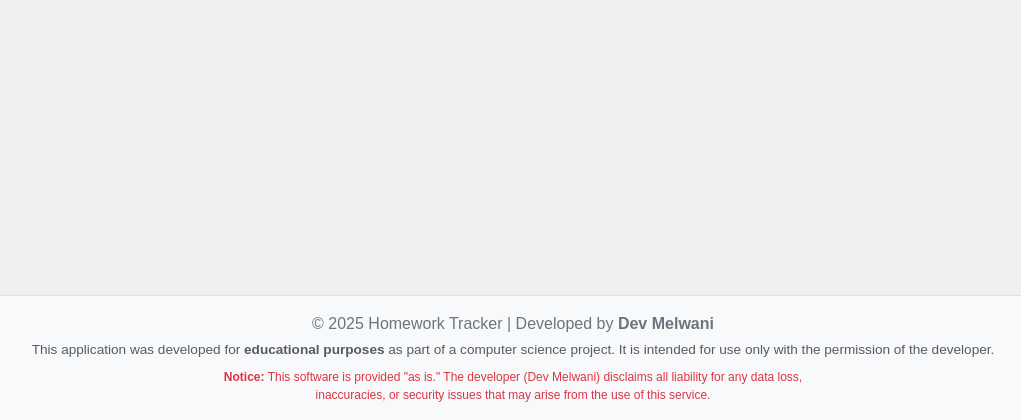
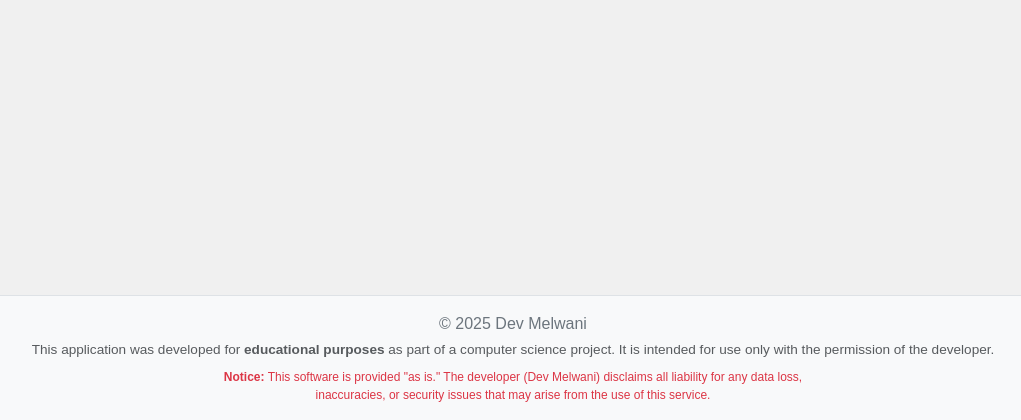
Before and after one commit to damelwani/homework, a Flask app: page / in a window 1280 px wide. Shown: the part 380-800 px from the top of the page, without its empty margins (127-1148 px from the left). Run offline with Flask 3, Linux system fonts and the light colour scheme; the visitor is signed in with stand-in values (Sample User, id 1); some libraries are stand-ins or nearby versions.

Commit message:
Modify footer copyright text
Updated footer text to remove 'Homework Tracker'.

```diff
--- a/templates/layout.html
+++ b/templates/layout.html
@@ -62,7 +62,7 @@
         </main>
         <footer class="footer mt-auto py-3 bg-light border-top">
             <div class="container text-center">
-                <p class="mb-1">© 2025 Homework Tracker | Developed by <strong>Dev Melwani</strong></p>
+                <p class="mb-1">© 2025 Dev Melwani</p>
 
                 <p class="text-muted mb-2" style="font-size: 0.85rem;">
             This application was developed for <strong>educational purposes</strong> as part of a
```
